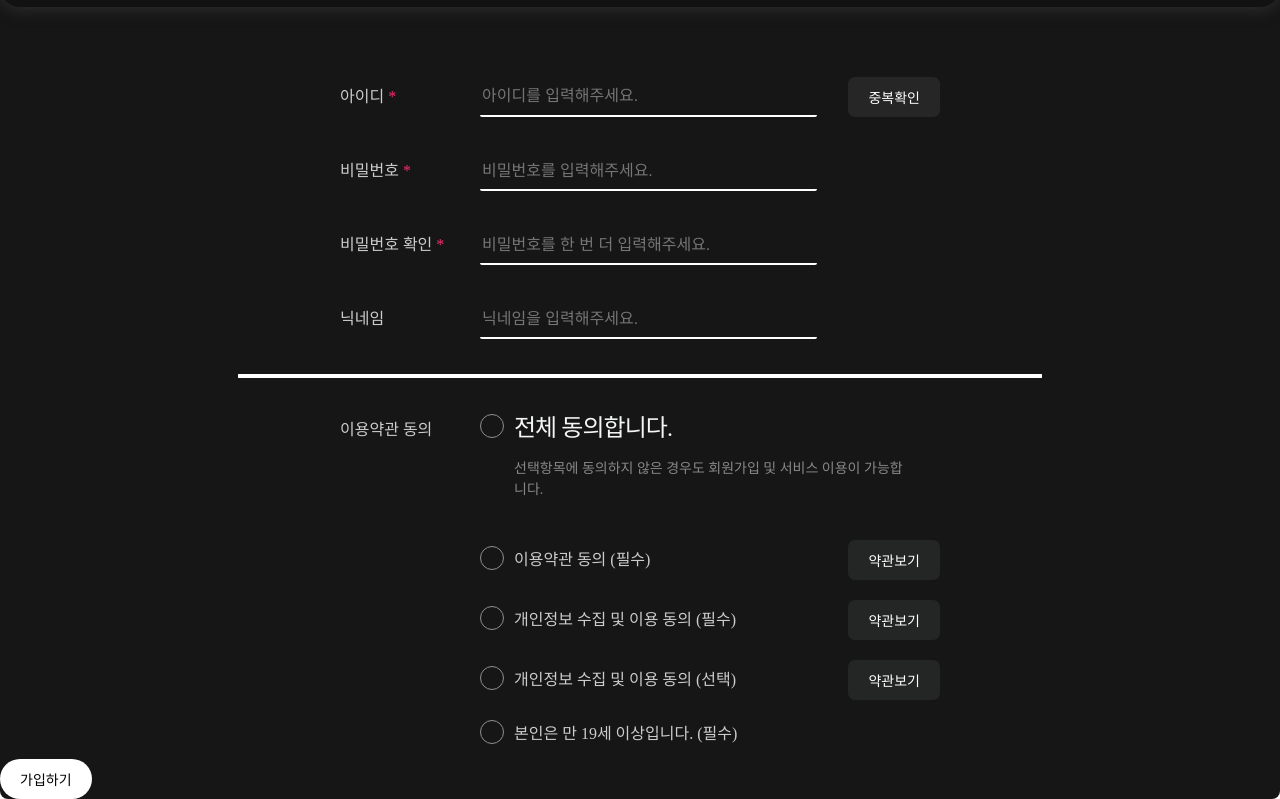
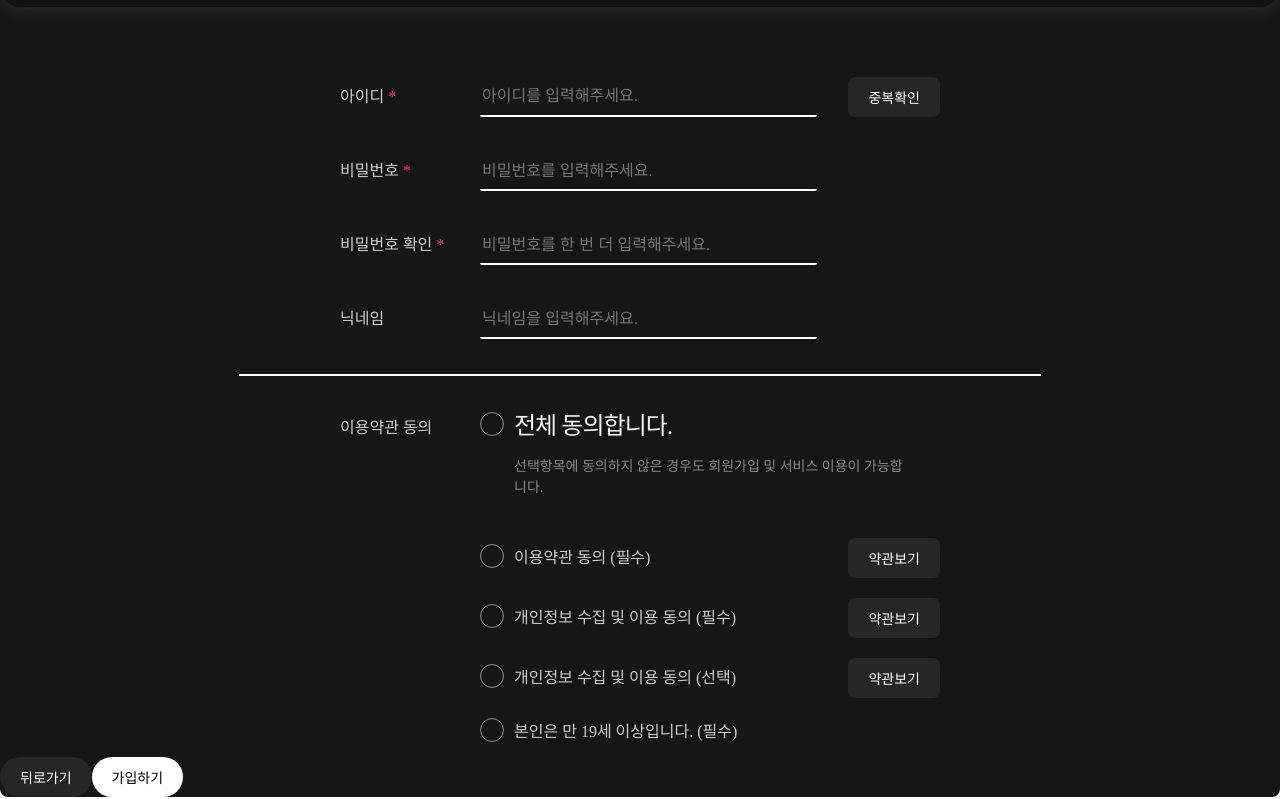
Before and after one commit to daeunpk/umcpj, a React (Vite) app: page / in a window 1280 px wide. Shown: the part 293-1092 px from the top of the page. Built offline with nearby package versions, Linux system fonts and the light colour scheme.

Commit message:
컨투어굵기조정

```diff
--- a/src/pages/TermsAgreement.css
+++ b/src/pages/TermsAgreement.css
@@ -92,7 +92,7 @@
     margin-left: 5px;
     padding: 5px 10px;
     cursor: pointer;
-    background: var(--grayscale-gray800, #242525);
+    background: rgb(39, 38, 38);
   }
 
 
--- a/src/pages/signupForm.css
+++ b/src/pages/signupForm.css
@@ -177,6 +177,15 @@ small.default-text {
     color: #a9a9a9;
 }
 
+.back-button {
+    padding: 10px 20px;
+    background-color: rgb(39, 38, 38);
+    color: #FFF;
+    border: none;
+    border-radius: 30px;
+    font-size: 14px;
+}
+
 .submit-button {
     padding: 10px 20px;
     background-color: white;
@@ -222,7 +231,7 @@ small.default-text {
 
 .contour{
     width:800px;
-    border:2px solid white;
+    border:1.5px solid white;
 }
 
 /* 기본 브라우저 제공 아이콘 숨기기 */
--- a/src/pages/signupForm.tsx
+++ b/src/pages/signupForm.tsx
@@ -377,6 +377,7 @@ const SignupForm: React.FC = () => {
             {!isAllRequiredChecked && hasInteracted && (
                 <div className="error-message">필수 항목 체크를 다시 확인해주세요.</div>
              )}
+            <button className="back-button">뒤로가기</button>
             <button type="submit" className="submit-button">가입하기</button>
         </form>
     );
```
